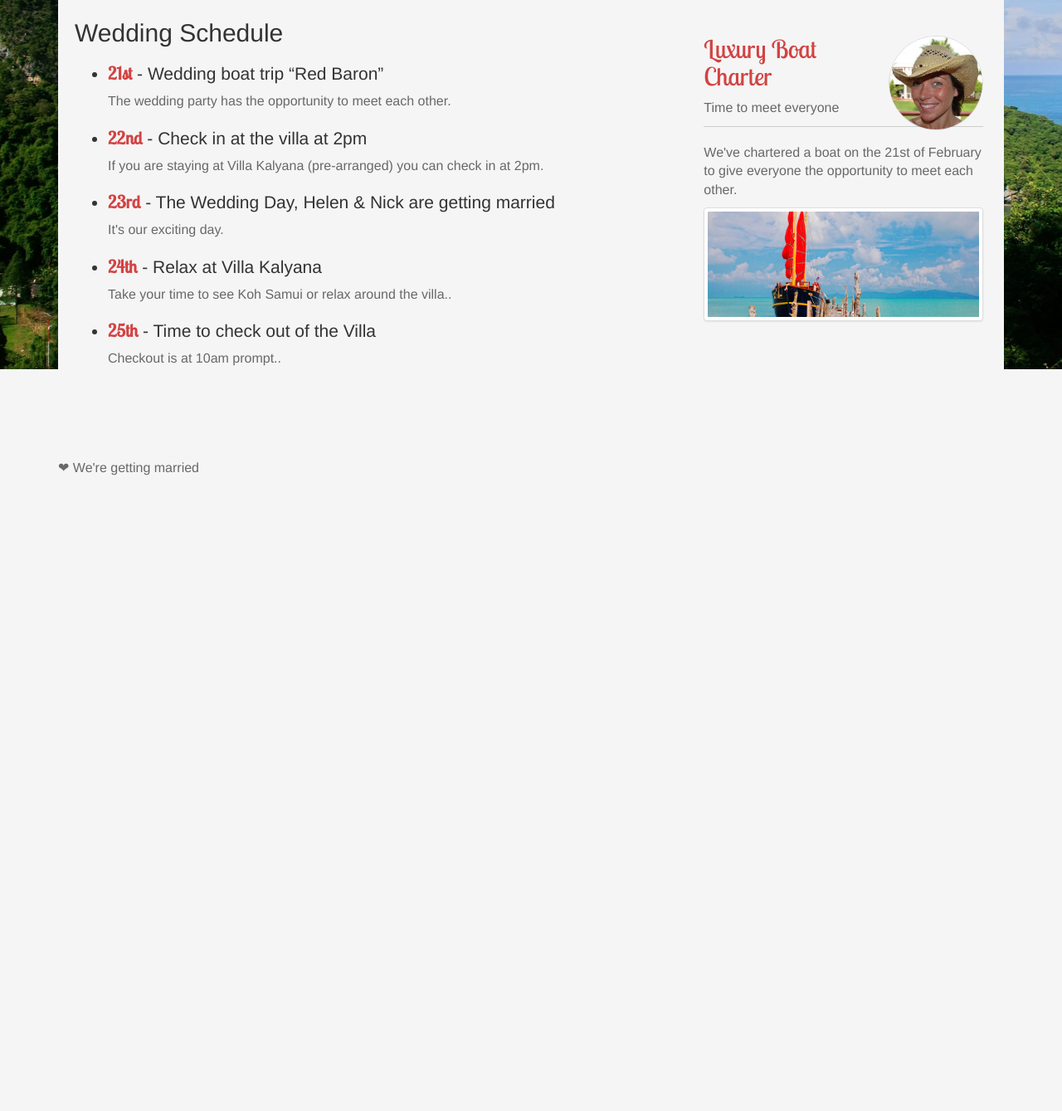
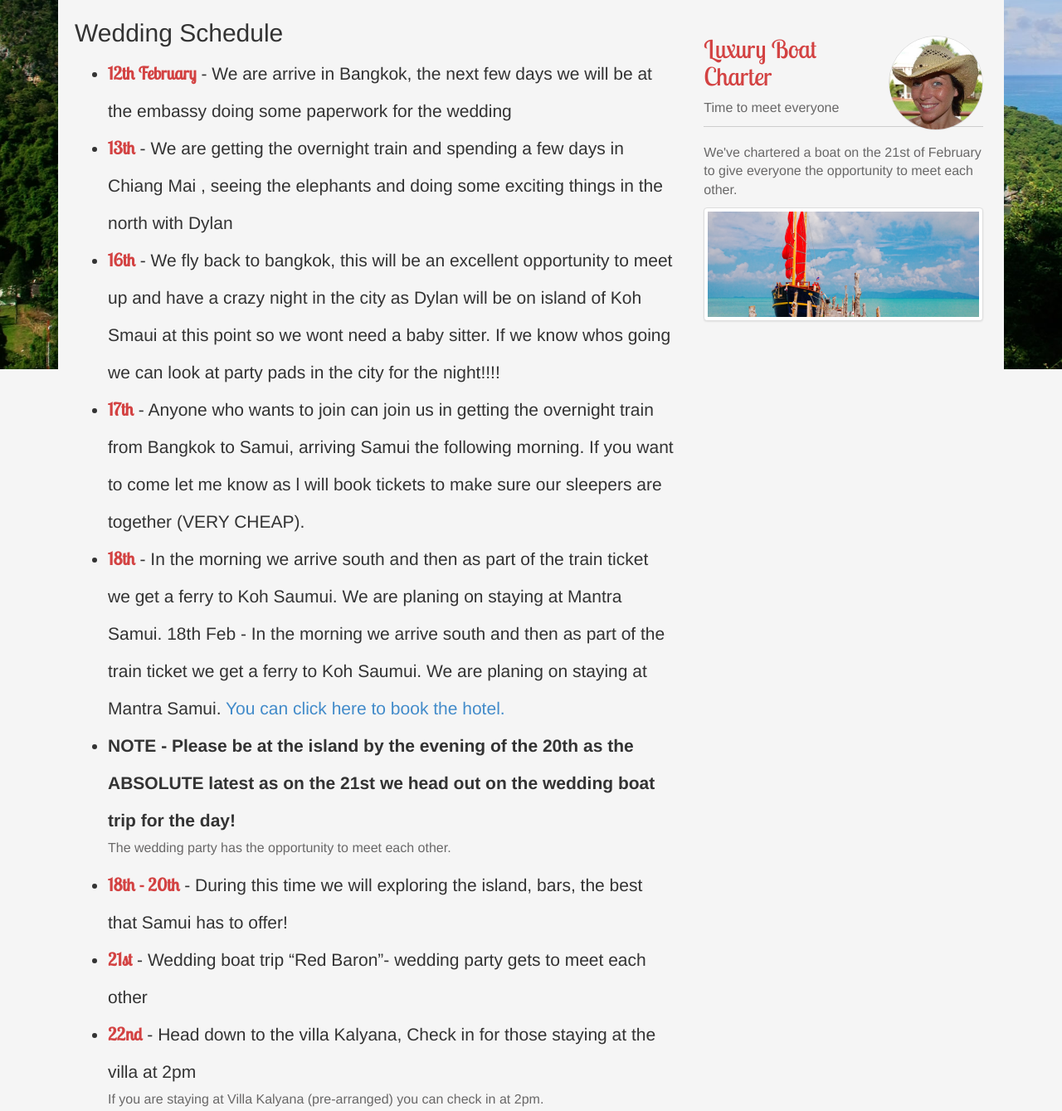
Before and after one commit to Kalyse/Helen-Wedding, a plain HTML site: page wedding-schedule.html in a window 1280 px wide. Shown: the part 318-1657 px from the top of the page at 83% size. Before the commit the page ends 904 px from the top, so only its background shows below. Drawn offline with nearby package versions, Linux system fonts and the light colour scheme; a web font is replaced by a local one.

Commit message:
Changes - Add Bridal

```diff
--- a/wedding-schedule.html
+++ b/wedding-schedule.html
@@ -102,16 +102,42 @@
                     <div class="col-sm-8">
                         <h2>Wedding Schedule</h2>
                         <ul>
-                        <li><strong class='secondary-featured-font featured-color'>21st</strong> - Wedding boat trip “Red Baron”</li>
+                        <li><strong class='secondary-featured-font featured-color'>12th February</strong> - We are arrive in Bangkok, the next few days we will be at the embassy doing some paperwork for the wedding</li>
+
+                        <li><strong class='secondary-featured-font featured-color'>13th</strong> -  We are getting the overnight train and spending a few days in Chiang Mai , seeing the elephants and doing some exciting things in the north with Dylan</li>
+
+                        <li><strong class='secondary-featured-font featured-color'>16th</strong> - We fly back to bangkok, this will be an excellent opportunity to meet up and have a crazy night in the city as Dylan will be on island of Koh Smaui at this point so we wont need a baby sitter.  If we know whos going we can look at party pads in the city for the night!!!!</li>
+
+
+                        <li><strong class='secondary-featured-font featured-color'>17th</strong> - Anyone who wants to join can join us in getting the overnight train from Bangkok to Samui, arriving Samui the following morning.  If you want to come let me know as l will book tickets to make sure our sleepers are together (VERY CHEAP).</li>
+
+
+                        <li><strong class='secondary-featured-font featured-color'>18th</strong> - In the morning we arrive south and then as part of the train ticket we get a ferry to Koh Saumui.  We are planing on staying at Mantra Samui. 18th Feb - In the morning we arrive south and then as part of the train ticket we get a ferry to Koh Saumui.  We are planing on staying at Mantra Samui. <a href="https://www.mantrasamui.com/elina/booking?start=18/02/2015&end=22/02/2015&people=2&discount=">You can click here to book the hotel.</a></li>
+
+                        <li><strong>NOTE - Please be at the island by the evening of the 20th as the ABSOLUTE latest as on the 21st we head out on the wedding boat trip for the day!</strong></li>
+
                         <li class="blank"><p>The wedding party has the opportunity to meet each other.</p></li>
-                        <li><strong class='secondary-featured-font featured-color'>22nd</strong> - Check in at the villa at 2pm</li>
+
+                        <li><strong class='secondary-featured-font featured-color'>18th - 20th</strong> -  During this time we will exploring the island, bars, the best that Samui has to offer!</li>
+
+                        <li><strong class='secondary-featured-font featured-color'>21st</strong> - Wedding boat trip “Red Baron”- wedding party gets to meet each other</li>
+
+                        <li><strong class='secondary-featured-font featured-color'>22nd</strong> - Head down to the villa Kalyana, Check in for those staying at the villa at 2pm</li>
+
                         <li class="blank" ><p>If you are staying at Villa Kalyana (pre-arranged) you can check in at 2pm.</p></li>
+
                         <li><strong class='secondary-featured-font featured-color'>23rd</strong> - The Wedding Day, Helen & Nick are getting married</li>
+
                         <li class="blank"><p>It's our exciting day.</p></li>
+
                         <li><strong class='secondary-featured-font featured-color'>24th</strong> - Relax at Villa Kalyana</li>
+
                         <li class="blank"><p>Take your time to see Koh Samui or relax around the villa..</p></li>
+
                         <li><strong class='secondary-featured-font featured-color'>25th</strong> - Time to check out of the Villa</li>
+
                         <li class="blank"><p>Checkout is at 10am prompt..</p></li>
+
                         </ul>
                     </div>
                     <div class="col-sm-4  person-card general  no-border" >
```
